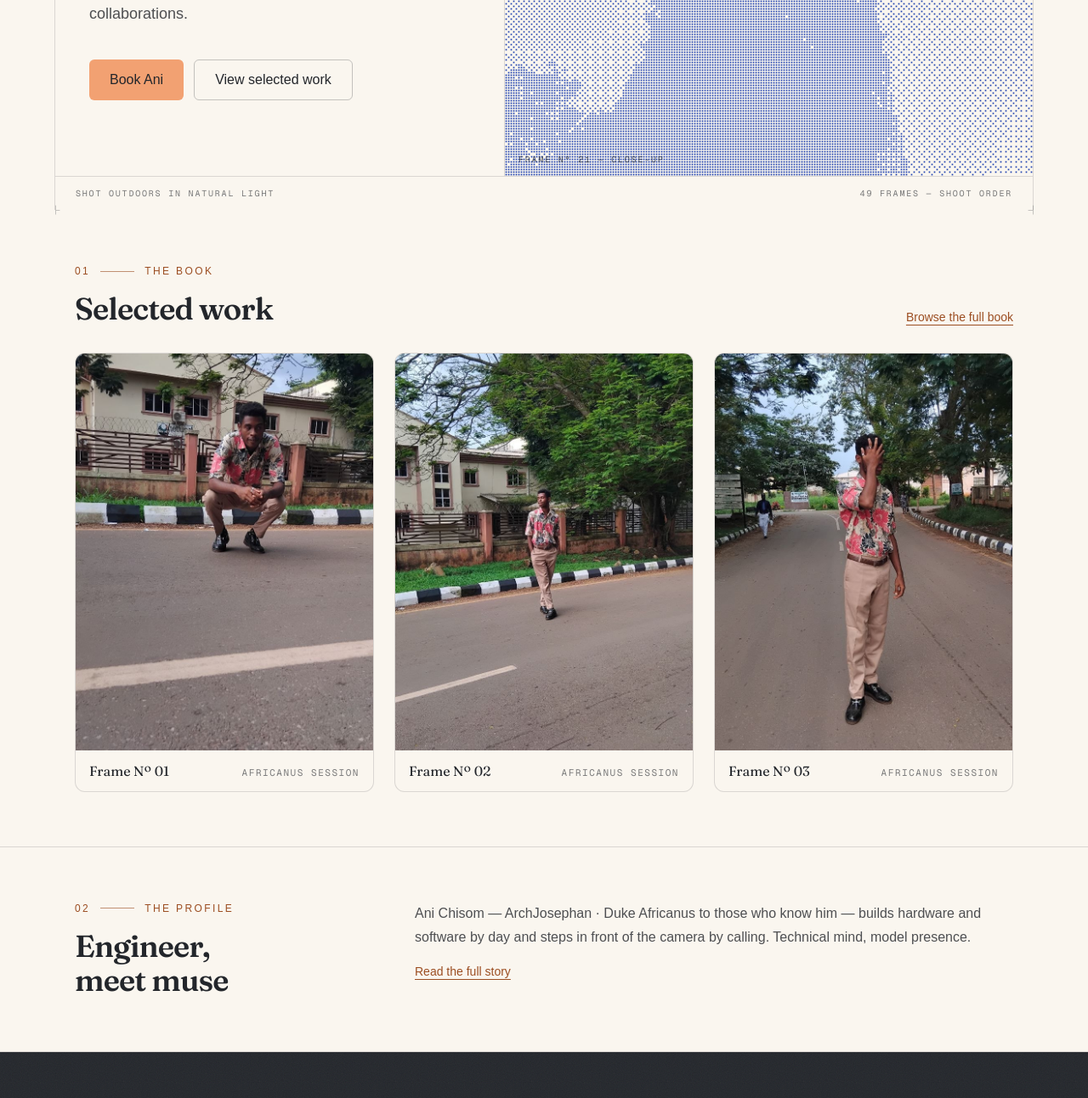
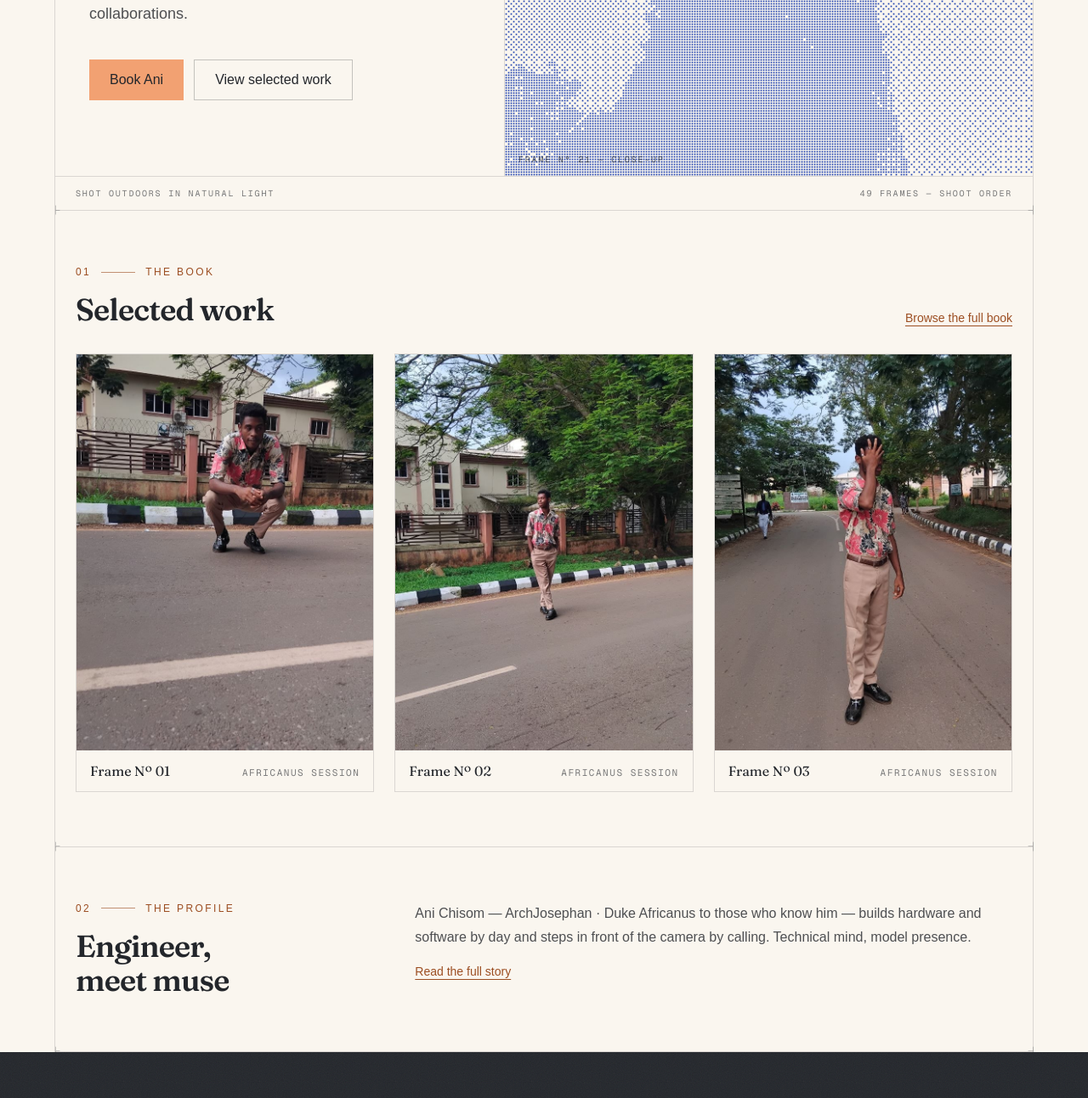
Before and after one commit to Wicje/fashionportfolio, a Next.js app: page / in a window 1280 px wide. Shown: the part 420-1712 px from the top of the page at 85% size. Built offline with nearby package versions, Linux system fonts and the light colour scheme.

Commit message:
Square every corner to match blueprint rectangles

```diff
--- a/src/app/about/page.tsx
+++ b/src/app/about/page.tsx
@@ -21,7 +21,7 @@ export default function AboutPage() {
       >
         <div className="grid gap-10 sm:grid-cols-[2fr_3fr] sm:gap-12">
           <figure>
-            <div className="relative aspect-[3/4] overflow-hidden rounded-xl border border-charcoal/15 bg-charcoal/10">
+            <div className="relative aspect-[3/4] overflow-hidden border border-charcoal/15 bg-charcoal/10">
               <Image
                 src={PORTRAIT_SRC}
                 alt={PORTRAIT_ALT}
--- a/src/app/contact/page.tsx
+++ b/src/app/contact/page.tsx
@@ -21,7 +21,7 @@ export default function ContactPage() {
         <div className="flex flex-col items-start gap-8 py-4">
           <a
             href={`mailto:${SITE.bookingEmail}`}
-            className="inline-flex h-14 items-center justify-center rounded-md bg-peach px-8 text-lg font-medium text-charcoal transition-colors hover:bg-ember hover:text-offwhite focus-visible:outline-none focus-visible:ring-2 focus-visible:ring-charcoal focus-visible:ring-offset-2"
+            className="inline-flex h-14 items-center justify-center bg-peach px-8 text-lg font-medium text-charcoal transition-colors hover:bg-ember hover:text-offwhite focus-visible:outline-none focus-visible:ring-2 focus-visible:ring-charcoal focus-visible:ring-offset-2"
           >
             {SITE.bookingEmail}
           </a>
--- a/src/app/globals.css
+++ b/src/app/globals.css
@@ -63,3 +63,8 @@ body {
     transparent 7px
   );
 }
+
+/* Cobalt-tinted static fallback behind the dither canvas. Decorative. */
+.duotone-fallback {
+  filter: grayscale(1) sepia(0.45) hue-rotate(185deg) saturate(2.2);
+}
--- a/src/app/page.tsx
+++ b/src/app/page.tsx
@@ -31,7 +31,7 @@ export default function Home() {
     <main>
       {/* Hero — blueprint frame: honest stats, copy, dithered frame */}
       <section aria-labelledby="hero-heading" className="px-3 sm:px-6 lg:px-10">
-        <div className="relative mx-auto flex max-w-6xl flex-col border-x border-charcoal/15">
+        <div className="relative mx-auto flex max-w-6xl flex-col border-x border-b border-charcoal/15">
           <GridPlus edge="left" className="top-0 left-0" />
           <GridPlus edge="right" className="top-0 left-full" />
 
@@ -86,13 +86,13 @@ export default function Home() {
                   <div className="mt-10 flex flex-col gap-3 sm:flex-row">
                     <Link
                       href="/contact"
-                      className="inline-flex h-12 items-center justify-center rounded-md bg-peach px-6 text-base font-medium text-charcoal transition-colors hover:bg-ember hover:text-offwhite focus-visible:outline-none focus-visible:ring-2 focus-visible:ring-charcoal focus-visible:ring-offset-2"
+                      className="inline-flex h-12 items-center justify-center bg-peach px-6 text-base font-medium text-charcoal transition-colors hover:bg-ember hover:text-offwhite focus-visible:outline-none focus-visible:ring-2 focus-visible:ring-charcoal focus-visible:ring-offset-2"
                     >
                       Book Ani
                     </Link>
                     <Link
                       href="/work"
-                      className="inline-flex h-12 items-center justify-center rounded-md border border-charcoal/25 bg-transparent px-6 text-base font-medium text-charcoal transition-colors hover:bg-charcoal/5 focus-visible:outline-none focus-visible:ring-2 focus-visible:ring-charcoal focus-visible:ring-offset-2"
+                      className="inline-flex h-12 items-center justify-center border border-charcoal/25 bg-transparent px-6 text-base font-medium text-charcoal transition-colors hover:bg-charcoal/5 focus-visible:outline-none focus-visible:ring-2 focus-visible:ring-charcoal focus-visible:ring-offset-2"
                     >
                       View selected work
                     </Link>
@@ -126,8 +126,9 @@ export default function Home() {
         </div>
       </section>
 
-      {/* Selected work preview — one idea: the imagery */}
-      <section aria-labelledby="work-heading" className="border-b border-charcoal/15">
+      {/* Selected work preview — second plate */}
+      <section aria-labelledby="work-heading" className="px-3 sm:px-6 lg:px-10">
+        <div className="relative mx-auto max-w-6xl border-x border-b border-charcoal/15">
           <Container className="py-12 sm:py-16">
             <Reveal>
               <SectionIndex value="01" label="The book" />
@@ -139,7 +140,7 @@ export default function Home() {
                 </Text>
                 <Link
                   href="/work"
-                className="rounded-sm text-sm font-medium text-ember underline underline-offset-4 hover:text-charcoal focus-visible:outline-none focus-visible:ring-2 focus-visible:ring-charcoal focus-visible:ring-offset-2"
+                  className="text-sm font-medium text-ember underline underline-offset-4 hover:text-charcoal focus-visible:outline-none focus-visible:ring-2 focus-visible:ring-charcoal focus-visible:ring-offset-2"
                 >
                   Browse the full book
                 </Link>
@@ -155,10 +156,14 @@ export default function Home() {
               ))}
             </ul>
           </Container>
+          <GridPlus edge="left" className="top-full left-0" />
+          <GridPlus edge="right" className="top-full left-full" />
+        </div>
       </section>
 
-      {/* About teaser — one idea: the duality */}
-      <section aria-labelledby="about-heading" className="border-b border-charcoal/15">
+      {/* About teaser — third plate */}
+      <section aria-labelledby="about-heading" className="px-3 sm:px-6 lg:px-10">
+        <div className="relative mx-auto max-w-6xl border-x border-b border-charcoal/15">
           <Container className="grid gap-6 py-12 sm:grid-cols-[1fr_2fr] sm:gap-12 sm:py-16">
             <Reveal>
               <SectionIndex value="02" label="The profile" />
@@ -177,13 +182,16 @@ export default function Home() {
                 </Text>
                 <Link
                   href="/about"
-                className="mt-4 inline-block self-start rounded-sm text-sm font-medium text-ember underline underline-offset-4 hover:text-charcoal focus-visible:outline-none focus-visible:ring-2 focus-visible:ring-charcoal focus-visible:ring-offset-2"
+                  className="mt-4 inline-block self-start text-sm font-medium text-ember underline underline-offset-4 hover:text-charcoal focus-visible:outline-none focus-visible:ring-2 focus-visible:ring-charcoal focus-visible:ring-offset-2"
                 >
                   Read the full story
                 </Link>
               </div>
             </Reveal>
           </Container>
+          <GridPlus edge="left" className="top-full left-0" />
+          <GridPlus edge="right" className="top-full left-full" />
+        </div>
       </section>
 
       {/* CTA band — one idea: the conversion */}
@@ -199,7 +207,7 @@ export default function Home() {
             </Text>
             <Link
               href="/contact"
-              className="mt-8 inline-flex h-12 items-center justify-center rounded-md bg-peach px-8 text-base font-medium text-charcoal transition-all hover:-translate-y-0.5 hover:bg-offwhite focus-visible:outline-none focus-visible:ring-2 focus-visible:ring-peach focus-visible:ring-offset-2 focus-visible:ring-offset-charcoal motion-reduce:transition-colors motion-reduce:hover:translate-y-0"
+              className="mt-8 inline-flex h-12 items-center justify-center bg-peach px-8 text-base font-medium text-charcoal transition-all hover:-translate-y-0.5 hover:bg-offwhite focus-visible:outline-none focus-visible:ring-2 focus-visible:ring-peach focus-visible:ring-offset-2 focus-visible:ring-offset-charcoal motion-reduce:transition-colors motion-reduce:hover:translate-y-0"
             >
               Book Ani
             </Link>
--- a/src/components/gallery.tsx
+++ b/src/components/gallery.tsx
@@ -8,7 +8,7 @@ export interface GalleryProps {
 
 export function WorkCard({ work }: { work: Work }) {
   return (
-    <figure className="group overflow-hidden rounded-xl border border-charcoal/15 bg-offwhite">
+    <figure className="group overflow-hidden border border-charcoal/15 bg-offwhite">
       <div className="relative aspect-[3/4] overflow-hidden bg-charcoal/10">
         <Image
           src={work.src}
@@ -29,7 +29,7 @@ export function WorkCard({ work }: { work: Work }) {
 export function Gallery({ works = WORKS }: GalleryProps) {
   if (works.length === 0) {
     return (
-      <div className="rounded-xl border border-dashed border-charcoal/30 bg-charcoal/5 px-6 py-16 text-center">
+      <div className="border border-dashed border-charcoal/30 bg-charcoal/5 px-6 py-16 text-center">
         <Text as="h2" className="font-display text-2xl text-charcoal">
           No frames yet
         </Text>
--- a/src/components/site-nav.tsx
+++ b/src/components/site-nav.tsx
@@ -23,7 +23,7 @@ export function SiteNav() {
               <Link
                 href={link.href}
                 aria-current={current ? "page" : undefined}
-                className={`rounded-sm text-sm font-medium transition-colors focus-visible:outline-none focus-visible:ring-2 focus-visible:ring-charcoal focus-visible:ring-offset-2 ${
+                className={`text-sm font-medium transition-colors focus-visible:outline-none focus-visible:ring-2 focus-visible:ring-charcoal focus-visible:ring-offset-2 ${
                   current ? "text-ember underline underline-offset-4" : "text-charcoal/70 hover:text-charcoal"
                 }`}
               >
--- a/src/components/ui/button.tsx
+++ b/src/components/ui/button.tsx
@@ -6,7 +6,7 @@ type Variant = "primary" | "secondary" | "outline" | "ghost" | "danger" | "peach
 type Size = "sm" | "md" | "lg";
 
 const base =
-  "inline-flex items-center justify-center gap-2 rounded-md text-sm font-medium whitespace-normal text-center transition-colors focus-visible:outline-none focus-visible:ring-2 focus-visible:ring-offset-2 disabled:pointer-events-none disabled:opacity-50";
+  "inline-flex items-center justify-center gap-2 text-sm font-medium whitespace-normal text-center transition-colors focus-visible:outline-none focus-visible:ring-2 focus-visible:ring-offset-2 disabled:pointer-events-none disabled:opacity-50";
 
 const variants: Record<Variant, string> = {
   primary: "bg-neutral-900 text-white hover:bg-neutral-700 focus-visible:ring-neutral-900",
--- a/src/components/ui/card.tsx
+++ b/src/components/ui/card.tsx
@@ -5,9 +5,9 @@ import type { HTMLAttributes } from "react";
 type Variant = "default" | "subtle" | "feature";
 
 const variants: Record<Variant, string> = {
-  default: "rounded-xl border border-neutral-200 bg-white p-6",
-  subtle: "rounded-xl border border-neutral-100 bg-neutral-50 p-6",
-  feature: "rounded-xl border border-neutral-200 bg-white p-8 shadow-sm",
+  default: "border border-neutral-200 bg-white p-6",
+  subtle: "border border-neutral-100 bg-neutral-50 p-6",
+  feature: "border border-neutral-200 bg-white p-8 shadow-sm",
 };
 
 export interface CardProps extends HTMLAttributes<HTMLDivElement> {
--- a/src/components/ui/input.tsx
+++ b/src/components/ui/input.tsx
@@ -11,7 +11,7 @@ export const Input = forwardRef<HTMLInputElement, InputProps>(function Input(
   return (
     <input
       ref={ref}
-      className={`h-10 w-full rounded-md border border-neutral-300 bg-white px-3 text-sm text-neutral-900 placeholder:text-neutral-400 focus:outline-none focus:ring-2 focus:ring-neutral-900 disabled:opacity-50 ${className ?? ""}`}
+      className={`h-10 w-full border border-neutral-300 bg-white px-3 text-sm text-neutral-900 placeholder:text-neutral-400 focus:outline-none focus:ring-2 focus:ring-neutral-900 disabled:opacity-50 ${className ?? ""}`}
       {...props}
     />
   );
```
Also changed, not shown: src/app/layout.tsx (+6 -6 lines), src/components/dither-frame.tsx (+9 -1 lines). Lines whose indentation alone changed are shown as unchanged.
